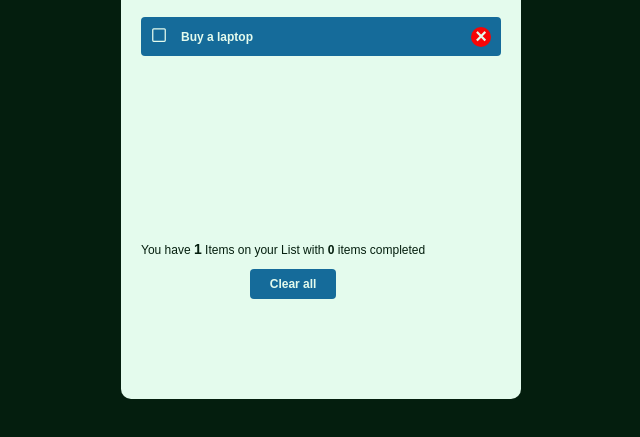
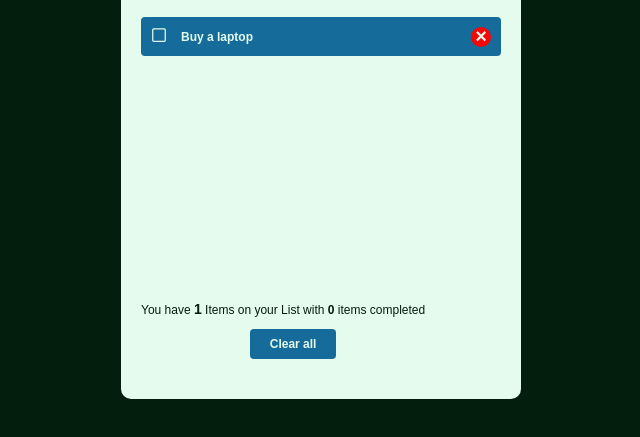
Before and after one commit to theMystic1/05-todolist-app, a plain HTML site: page index.html in a window 1280 px wide. Shown: the part 251-688 px from the top of the page, without its empty margins (319-959 px from the left). Drawn offline with nearby package versions, Linux system fonts and the light colour scheme.

Commit message:
..................................

```diff
--- a/style.css
+++ b/style.css
@@ -157,8 +157,8 @@ html {
   flex-direction: column;
   justify-content: center;
   align-items: center;
-  position: fixed;
-  bottom: 25rem;
+  position: absolute;
+  bottom: 4rem;
   background-color: #e4fbed;
   z-index: 300;
   /* padding: 4rem 2rem; */
```
